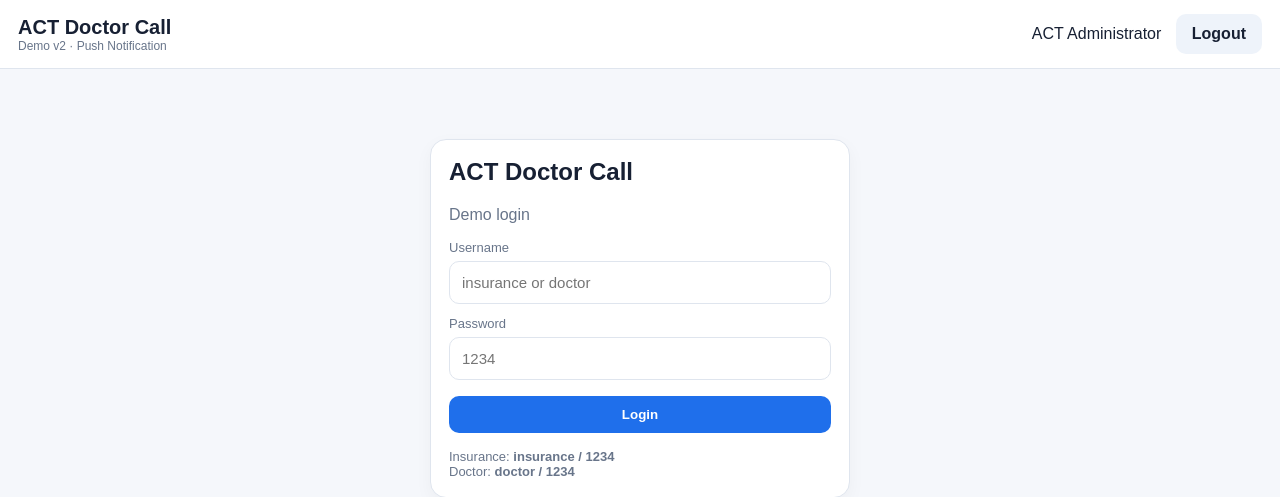
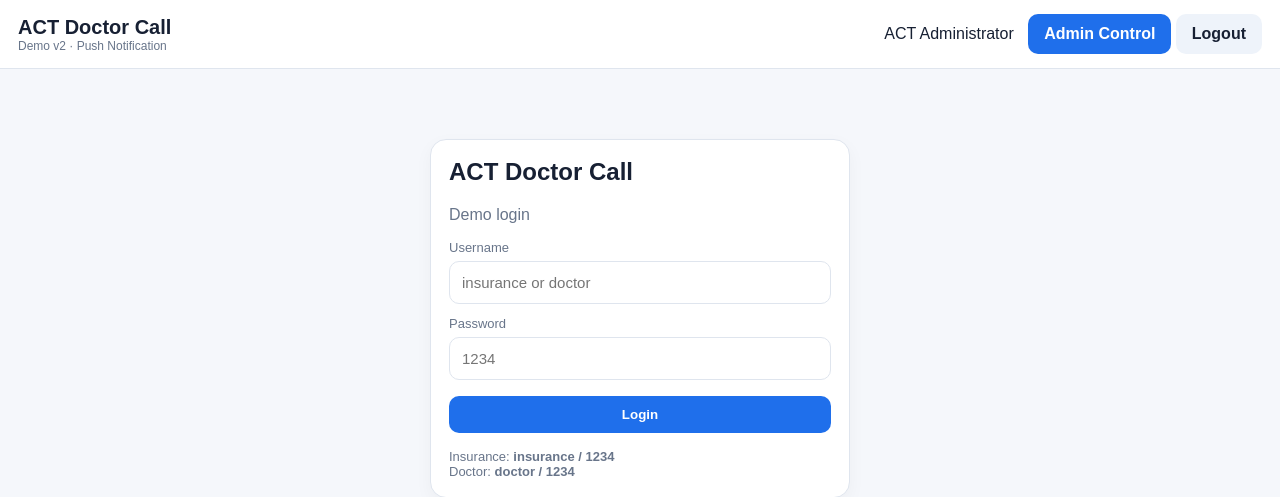
Before and after one commit to fatahawad403/ACT-Doctor-Call, a Flask app: page /login in a window 1280 px wide. Shown: the top 497 px of the page. Run offline with Flask 3, Linux system fonts and the light colour scheme; the visitor is signed in with stand-in values (Sample User, id 1).

Commit message:
Finish Doctor Call admin navigation, install telemetry and deployment instructions

```diff
--- a/templates/base.html
+++ b/templates/base.html
@@ -193,6 +193,9 @@
 
         <div>
             <span style="margin-right:10px">{{ session.get('display_name') }}</span>
+            {% if session.get('role') == 'admin' %}
+            <a class="btn btn-primary" href="{{ url_for('admin_dashboard') }}">Admin Control</a>
+            {% endif %}
             <a class="btn btn-light" href="{{ url_for('logout') }}">Logout</a>
         </div>
     </div>
@@ -211,5 +214,10 @@
     </div>
 
     {% block scripts %}{% endblock %}
+    <script>
+    window.addEventListener("appinstalled", function(){
+        if (navigator.sendBeacon) navigator.sendBeacon("/api/usage/install", "");
+    });
+    </script>
 </body>
 </html>
```
